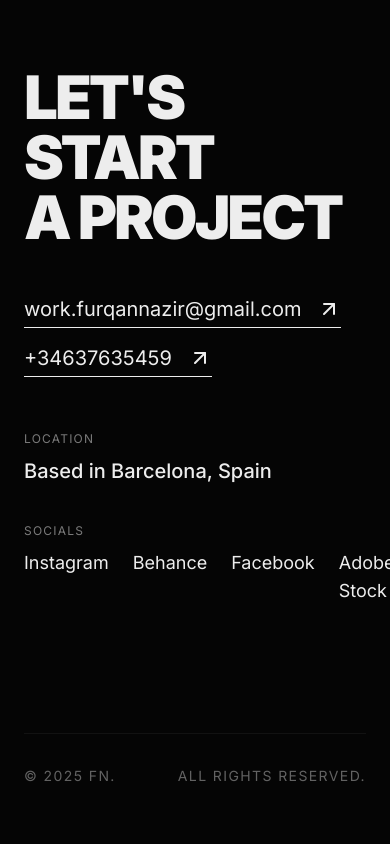
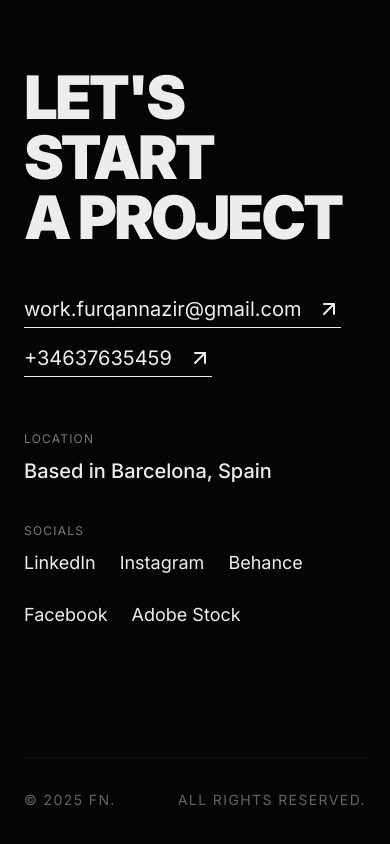
Before and after one commit to furqan810/furqan.design, a React (Vite) app: page / in a window 390 px wide. Shown: the part 4081-4925 px from the top of the page. Built offline with nearby package versions, Linux system fonts and the light colour scheme.

Commit message:
feat: Add LinkedIn social link and update contact styles
Adds Furqan Nazir's LinkedIn profile to the social links and enhances the contact section's social links styling for better responsiveness and transition effects.

```diff
--- a/components/Contact.tsx
+++ b/components/Contact.tsx
@@ -56,14 +56,14 @@ const Contact: React.FC = () => {
 
              <div className="space-y-2">
                 <span className="text-xs uppercase tracking-widest opacity-50">Socials</span>
-                <div className="flex lg:justify-end gap-6">
+                <div className="flex flex-wrap lg:justify-end items-center gap-6">
                    {SOCIAL_LINKS.map(link => (
                       <a
                         key={link.platform}
                         href={link.url}
                         target="_blank"
                         rel="noopener noreferrer"
-                        className="text-lg hover:underline underline-offset-4"
+                        className="text-lg hover:underline underline-offset-4 transition-all"
                       >
                         {link.label}
                       </a>
--- a/constants.ts
+++ b/constants.ts
@@ -115,6 +115,11 @@ export const PROJECTS: Project[] = [
 
 export const SOCIAL_LINKS: SocialLink[] = [
   {
+    platform: "LinkedIn",
+    url: "https://www.linkedin.com/in/furqanme/",
+    label: "LinkedIn"
+  },
+  {
     platform: "Instagram",
     url: "https://www.instagram.com/furqannazir.me/",
     label: "Instagram"
```
